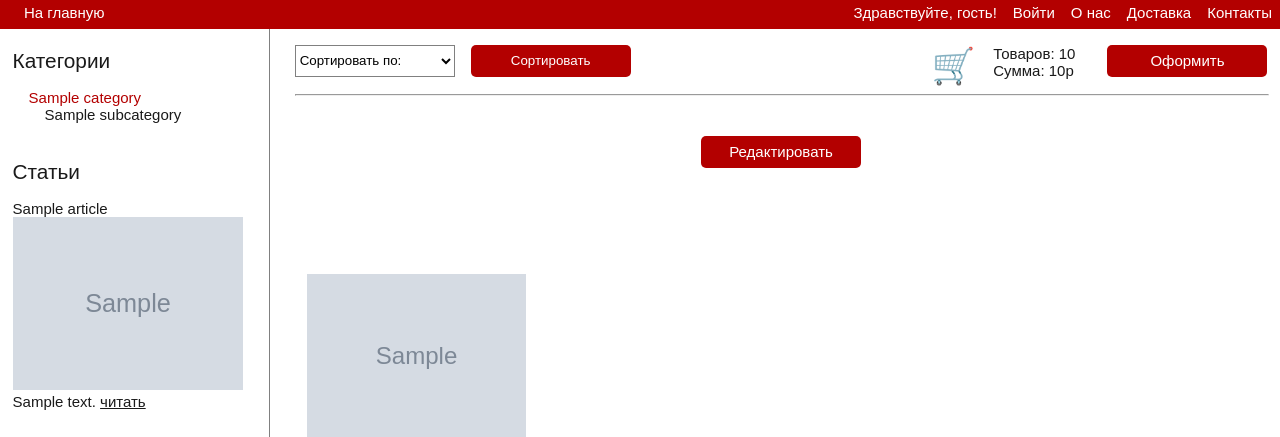
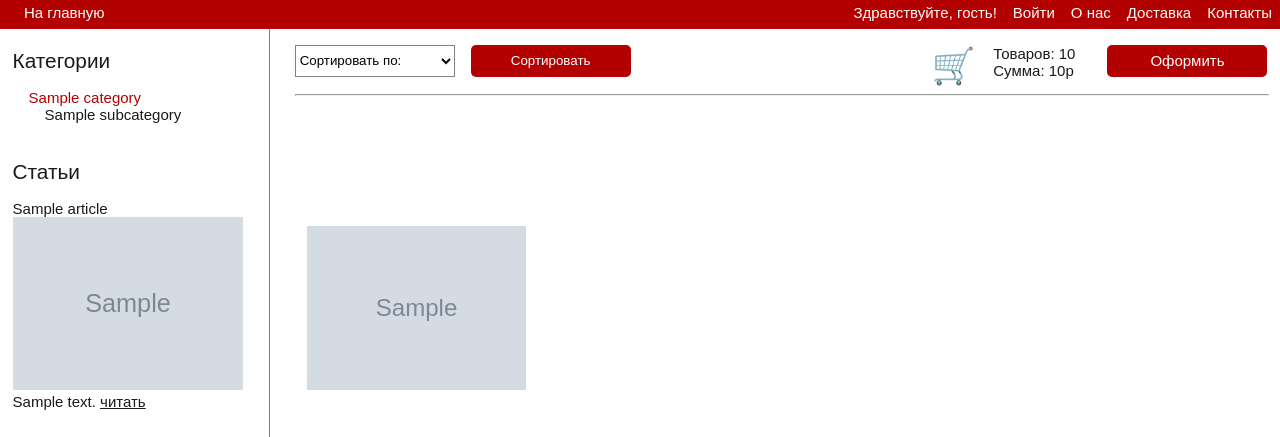
Before and after one commit to YG92/tea-shop, a Django app: template templates/home.html in a window 1280 px wide. Shown: the part 432-869 px from the top of the page. Run offline with Django 3.2, Linux system fonts and the light colour scheme; tables that the repository leaves empty hold one stand-in row (values such as "Sample post"); the template is opened without the code that fills it: values that come from a table or form of the project are taken from there, most other values are stand-ins (such as "Sample title", 1, 10 or a date in 2020); grey boxes marked "Sample" are stand-in pictures.

Commit message:
добавила проверку суперпользователя

```diff
--- a/templates/home.html
+++ b/templates/home.html
@@ -52,7 +52,9 @@
   </div>
   <hr>
   <div class="add-product">
-    <a class="red_button" href="/product/add">Редактировать</a>
+    {% if request.user.is_superuser %}
+    <a class="red_button" href="/product/add">Добавить товар</a>
+    {% endif %}
   </div>
   <div class="products">
     {% for product in object_list %}
```
